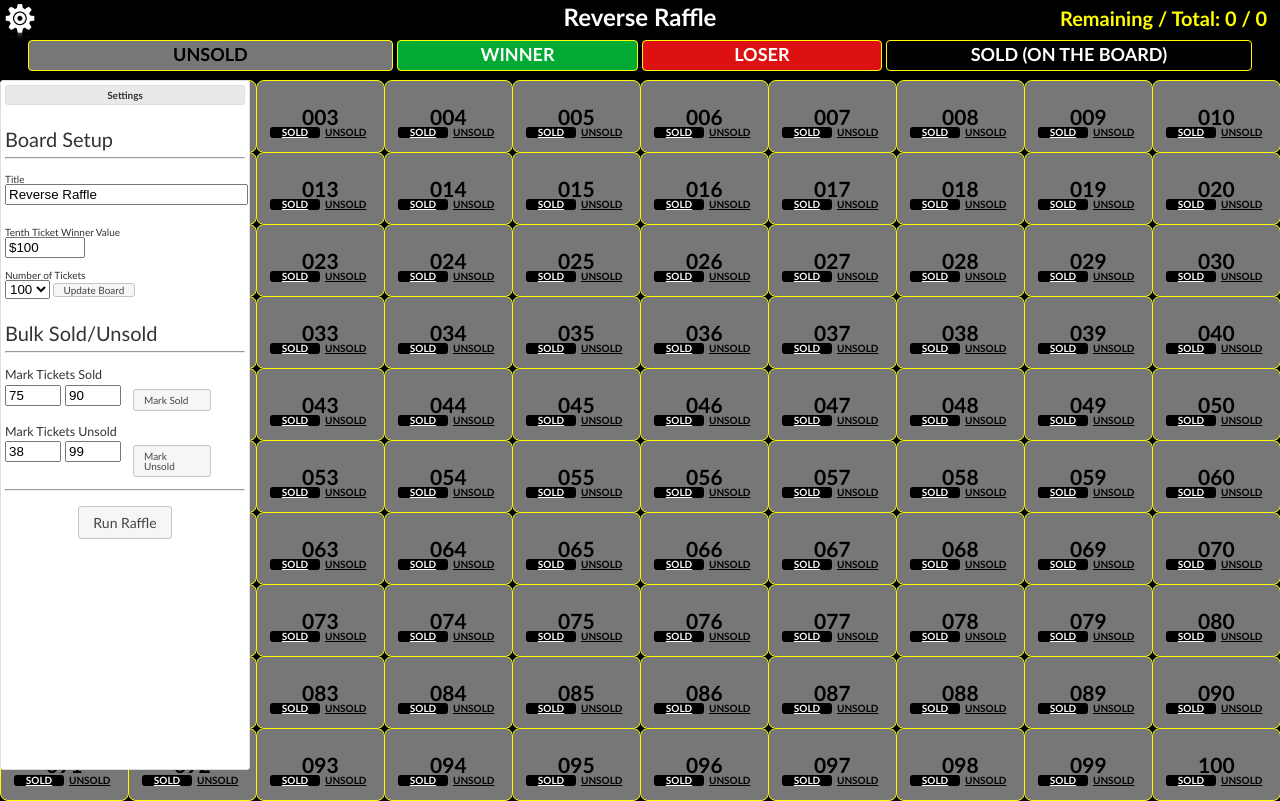
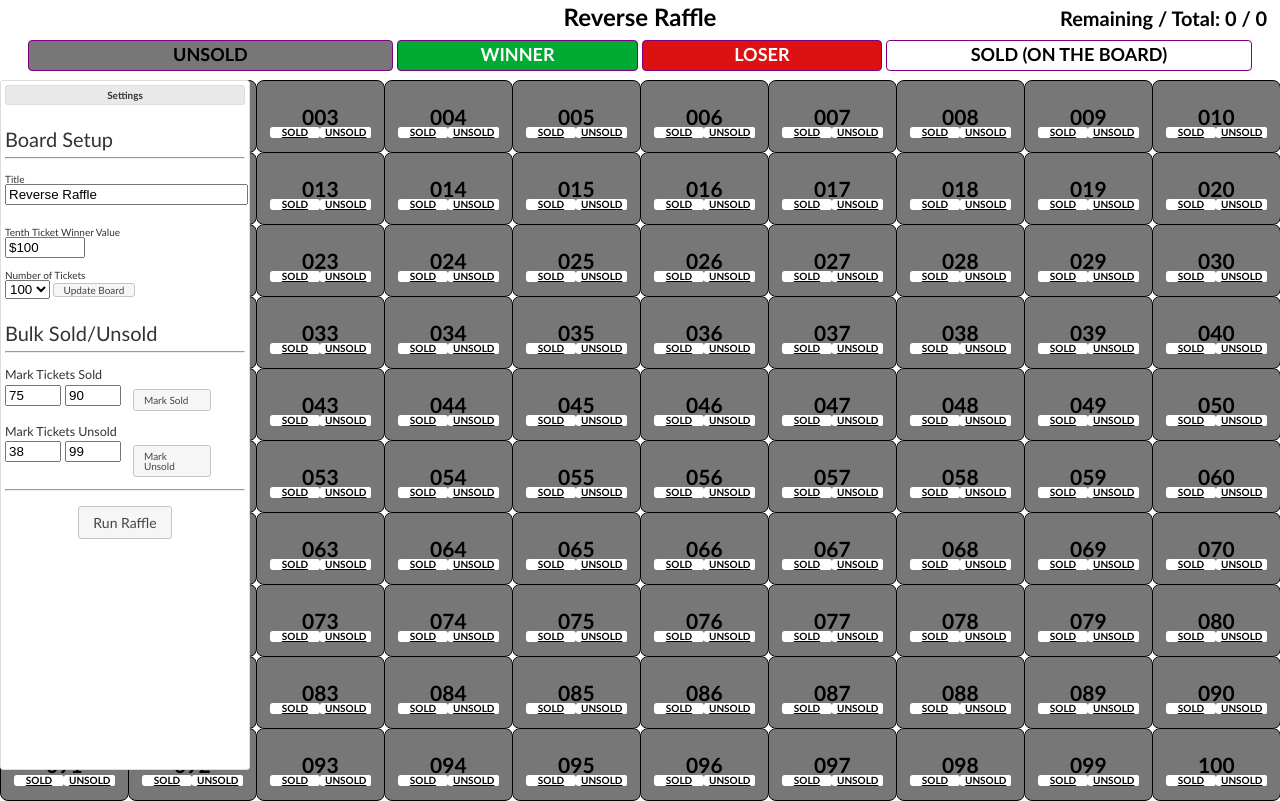
Before and after one commit to jasendorf/ReverseRaffle, a plain HTML site: page index.html in a window 1280 px wide. Both pictures are taken after a click on the link "Update Board". Drawn offline with nearby package versions, Linux system fonts and the light colour scheme.

Commit message:
update colors

```diff
--- a/css/rr.css
+++ b/css/rr.css
@@ -6,7 +6,7 @@
 /* Global Body */
 	body {
 		overflow: hidden;
-		background: black;
+		background: white;
 	}
 
 /* Header */
@@ -17,7 +17,7 @@
 		position: absolute;
 		font-size: 24px;
 		font-weight:bold;
-		color: white;
+		color: black;
 	}
 	#left-header {
 		width: 30%;
@@ -37,7 +37,7 @@
 		width: 29%;
 		height: 100%;
 		font-size: 20px;
-		color: yellow;
+		color: black;
 		position: relative;
 		float:left;
 		display: none;
@@ -51,7 +51,7 @@
 		height: 4%;
 		top: 5%;
 		position: absolute;
-		background: black;
+		background: white;
 		cursor: none;
 		font-size: 18px;
 		font-weight:bold;
@@ -62,7 +62,7 @@
 		height: 90%;
 		top: 10%;
 		position: absolute;
-		background: black;
+		background: white;
 	}
 
 	#button {
@@ -86,7 +86,7 @@
 		height: 90%;
 		float:left;
 		margin:0px 2px;
-		border:1px solid yellow;
+		border:1px solid purple;
 		text-align: center;
 		position: relative;
 		border-radius:4px;
@@ -109,15 +109,15 @@
 	}
 	#legend-board {
 		width: 29%;
-		background-color:black;
-		color:white;
+		background-color:white;
+		color:black;
 	}
 
 	.ticketblock {
 		width: 10%;
 		height: 5%;
 		position: relative;
-		background: black;
+		background: white;
 		float:left;
 		/*vertical-align: middle;*/
 		/*display: table;*/
@@ -127,7 +127,7 @@
 		width: 10%;
 		height: 5%;
 		position: relative;
-		background: black;
+		background: white;
 		float:left;
 		/*vertical-align: middle;*/
 		/*display: table;*/
@@ -136,12 +136,12 @@
 		width: 99%;
 		height: 98%;
 		position:absolute;
-		border:1px solid yellow;
+		border:1px solid black;
 		border-radius:8px;
 
 		font-size: 12px;
 		font-weight:bold;
-		color: white;
+		color: black;
 
 		text-align: center;
 
@@ -163,7 +163,7 @@
 		font-size: 1em;
 		font-weight:bold;
 		position: relative;
-		color: white;
+		color: black;
 		vertical-align: middle;
 	}
 /*	.ticket:hover {
@@ -192,7 +192,7 @@
 		color:black;
 	}
 	.unsold:hover, .unsold:hover p {
-		background-color:#777777;
+		background-color:#444444;
 		color:black;
 		cursor: default;
 	}
@@ -217,8 +217,8 @@
 		margin-left:10%;
 		width:40%;
 		font-size:10px;
-		background-color: black;
-		color: white;
+		background-color: white;
+		color: black;
 		border: 0px solid lightgreen;
 		cursor: pointer;
 		padding-bottom: 1px;
@@ -229,9 +229,9 @@
 		text-decoration: underline;
 		width:40%;
 		font-size:10px;
-		background-color: #777;
+		background-color: white;
 		color: black;
-		border: 0px solid lightgreen;
+		border: 0px solid red;
 		cursor: pointer;
 		padding-bottom: 1px;
 		border-radius:2px;
```
